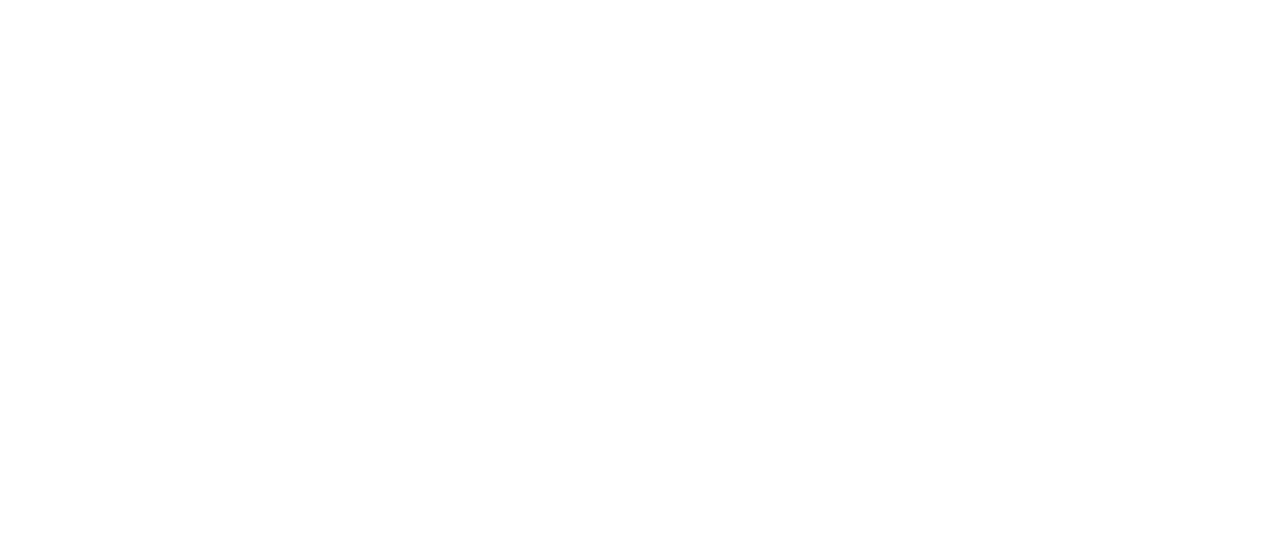
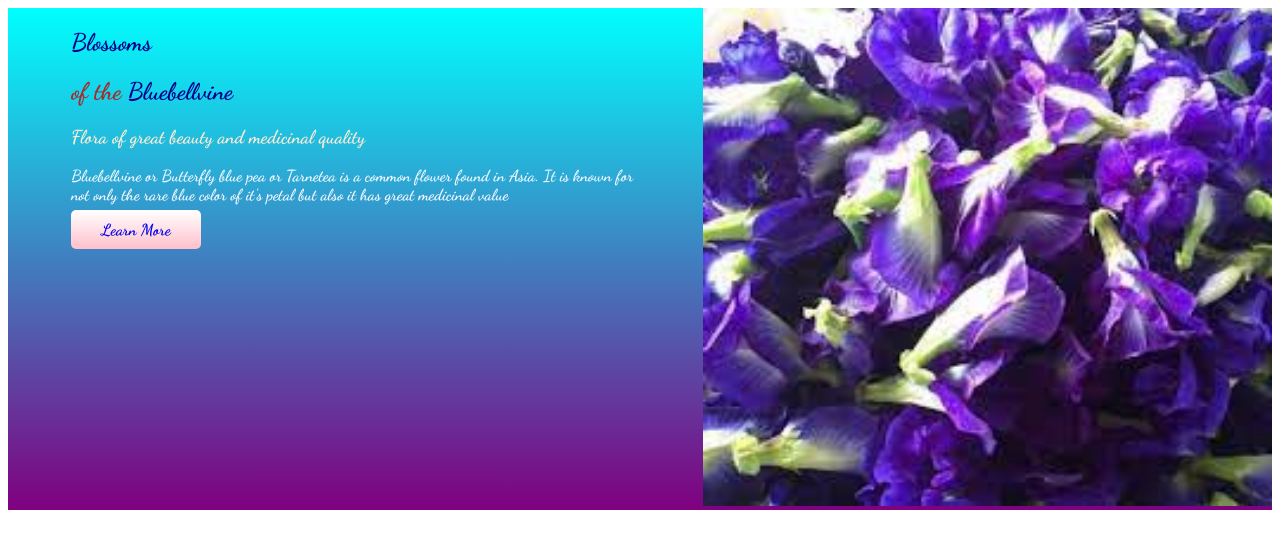
Before and after one commit to dolankarmaker/portfolio-demo, a plain HTML site: page index.html in a window 1280 px wide. Drawn offline with Linux system fonts and the light colour scheme.

Commit message:
top-banner added

```diff
--- a/index.html
+++ b/index.html
@@ -4,10 +4,25 @@
     <meta charset="UTF-8">
     <meta http-equiv="X-UA-Compatible" content="IE=edge">
     <meta name="viewport" content="width=device-width, initial-scale=1.0">
-    <title>Malware of the Bluebellevine Kingdom</title>
+    <title>Blossom of the Bluebellvine</title>
+    <link rel="preconnect" href="https://fonts.googleapis.com">
+    <link rel="preconnect" href="https://fonts.gstatic.com" crossorigin>
+    <link href="https://fonts.googleapis.com/css2?family=Dancing+Script:wght@700&display=swap" rel="stylesheet">
     <link rel="stylesheet" href="style.css">
 </head>
 <body>
+   <section class="top-banner">
+    <div class="half-width">
+        <h1 class = "blue-color">Blossoms</h1>
+        <h1 > of the <span class= "blue-color">Bluebellvine</span> </h1>
+        <h3 style="color: antiquewhite;">Flora of great beauty and medicinal quality</h3>
+        <p style="color: aliceblue;">Bluebellvine or Butterfly blue pea or Tarnetea is a common flower found in Asia. It is known for not only the rare blue color of it's petal but also it has great medicinal value</p>
+        <a class="link-button" target="_blank" href="https://en.wikipedia.org/wiki/Clitoria_ternatea">Learn More</a>
+    </div>
+    <div class="half-width">
+        <img src="images/download (2).jpg" alt="">
+    </div>
+   </section>
 
 </body>
 </html>
--- a/style.css
+++ b/style.css
@@ -0,0 +1,30 @@
+body{
+    font-family: 'Dancing Script', cursive;
+}
+h1{
+    font-size: 100 px;
+    color: brown;
+}
+.blue-color{
+    color: darkblue;
+}
+section{
+    display: flex;
+}
+.half-width{
+    width : 50%;
+    padding-left: 5%;
+}
+.half-width img{
+    width: 100%;
+}
+.link-button{
+    text-decoration: white;
+    background-image: linear-gradient(white, pink);
+    padding: 10px 30px;
+    border-radius: 5px;
+    font-weight: bold;
+}
+.top-banner{
+    background-image: linear-gradient(cyan, purple);
+}
```
Also changed, not shown: images/bluebell.jpg (added), images/download (1).jpg (added), images/download (2).jpg (added), images/download (3).jpg (added), images/download (4).jpg (added), images/download (5).jpg (added).
